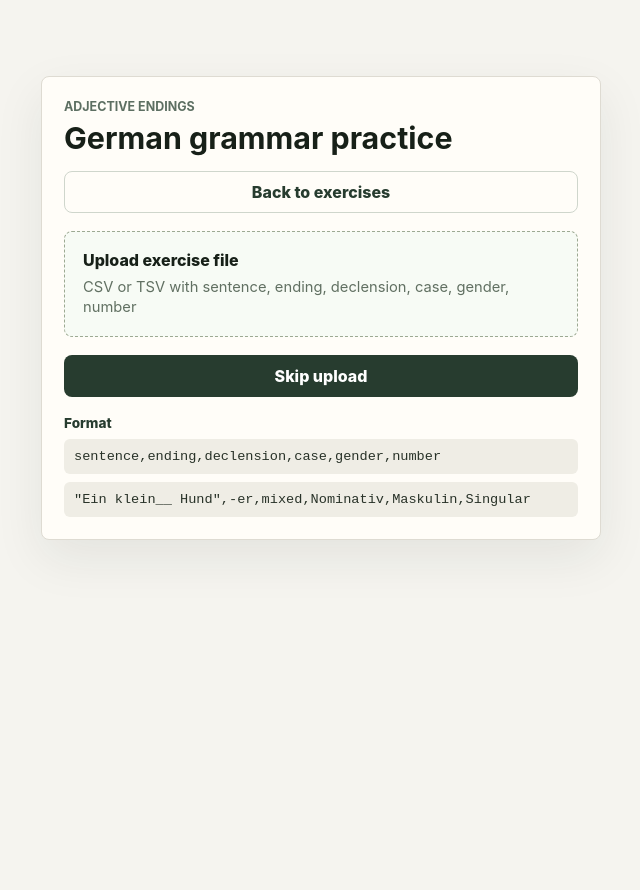
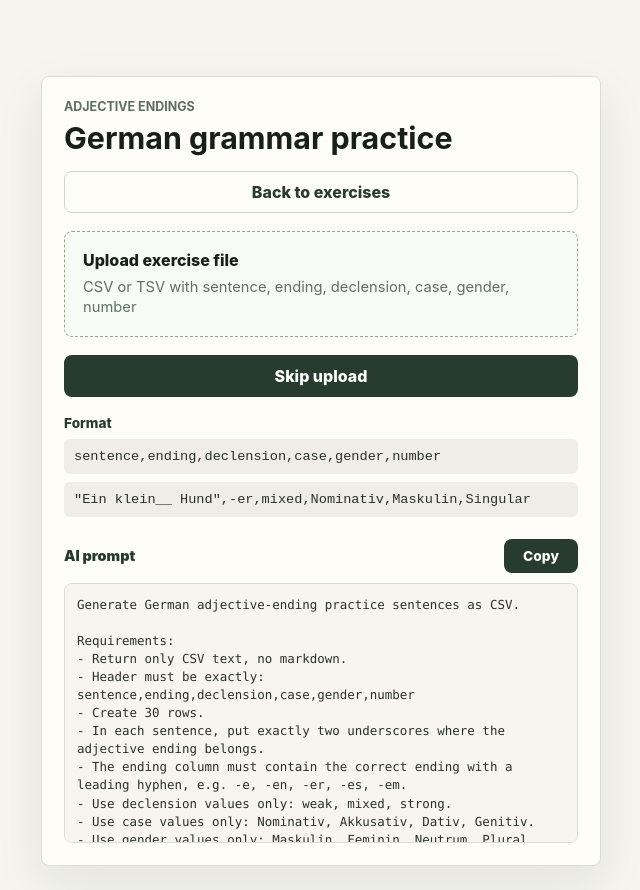
Before and after one commit to arturians/german-exercises, a React (Vite) app: page / in a window 1280 px wide. Both pictures are taken after a click on the button 640 px from the left and 224 px from the top of the page. Shown: the whole page, without its empty margins (319-959 px from the left). Before the commit the page ends 800 px from the top, so only its background shows below. Built offline with nearby package versions, Linux system fonts and the light colour scheme.

Commit message:
Add exercise generation prompt helper

```diff
--- a/src/exercises/adjective-endings/AdjectiveEndingsExercise.tsx
+++ b/src/exercises/adjective-endings/AdjectiveEndingsExercise.tsx
@@ -22,6 +22,24 @@ import { AdjectiveEndingExercise, DeclensionType, Feedback, Gender, GrammarCase
 type AdjectiveEndingsExerciseProps = {
   onBack: () => void;
 };
+
+const AI_GENERATION_PROMPT = `Generate German adjective-ending practice sentences as CSV.
+
+Requirements:
+- Return only CSV text, no markdown.
+- Header must be exactly: sentence,ending,declension,case,gender,number
+- Create 30 rows.
+- In each sentence, put exactly two underscores where the adjective ending belongs.
+- The ending column must contain the correct ending with a leading hyphen, e.g. -e, -en, -er, -es, -em.
+- Use declension values only: weak, mixed, strong.
+- Use case values only: Nominativ, Akkusativ, Dativ, Genitiv.
+- Use gender values only: Maskulin, Feminin, Neutrum, Plural.
+- Use number values only: Singular, Plural.
+- Cover all declension types, all cases, all genders, and plural.
+- Keep sentences natural, short, and suitable for A2-B1 German learners.
+
+Example:
+"Ein klein__ Hund wartet.",-er,mixed,Nominativ,Maskulin,Singular`;
 
 function renderSentence(sentence: string, gap: ReactNode) {
   const [before, after] = sentence.split('__');
@@ -78,6 +96,7 @@ export function AdjectiveEndingsExercise({ onBack }: AdjectiveEndingsExercisePro
   const [feedback, setFeedback] = useState<Feedback>('idle');
   const [error, setError] = useState('');
   const [fileName, setFileName] = useState('');
+  const [copyStatus, setCopyStatus] = useState('');
   const fileInputRef = useRef<HTMLInputElement>(null);
   const answerInputRef = useRef<HTMLInputElement>(null);
 
@@ -163,6 +182,17 @@ export function AdjectiveEndingsExercise({ onBack }: AdjectiveEndingsExercisePro
     resetQuiz(SAMPLE_EXERCISES, '');
   }
 
+  async function copyPrompt() {
+    try {
+      await navigator.clipboard.writeText(AI_GENERATION_PROMPT);
+      setCopyStatus('Copied');
+    } catch {
+      setCopyStatus('Copy failed');
+    }
+
+    window.setTimeout(() => setCopyStatus(''), 1800);
+  }
+
   if (!isSetupComplete) {
     return (
       <section className="setup-screen" aria-label="Exercise setup">
@@ -202,6 +232,16 @@ export function AdjectiveEndingsExercise({ onBack }: AdjectiveEndingsExercisePro
             <code>sentence,ending,declension,case,gender,number</code>
             <code>"Ein klein__ Hund",-er,mixed,Nominativ,Maskulin,Singular</code>
           </div>
+
+          <section className="prompt-helper" aria-label="AI prompt helper">
+            <header className="prompt-helper-header">
+              <span>AI prompt</span>
+              <button type="button" onClick={copyPrompt}>
+                {copyStatus || 'Copy'}
+              </button>
+            </header>
+            <pre>{AI_GENERATION_PROMPT}</pre>
+          </section>
         </div>
       </section>
     );
--- a/src/exercises/adjective-endings/adjective-endings.css
+++ b/src/exercises/adjective-endings/adjective-endings.css
@@ -120,6 +120,50 @@
   background: #efede5;
   color: #283228;
   white-space: nowrap;
+}
+
+.prompt-helper {
+  display: grid;
+  gap: 10px;
+  padding-top: 4px;
+}
+
+.prompt-helper-header {
+  display: flex;
+  align-items: center;
+  justify-content: space-between;
+  gap: 12px;
+}
+
+.prompt-helper-header span {
+  color: #273c2f;
+  font-size: 0.9rem;
+  font-weight: 900;
+}
+
+.prompt-helper-header button {
+  min-width: 74px;
+  height: 34px;
+  border-radius: 8px;
+  background: #273c2f;
+  color: #fff;
+  font-size: 0.86rem;
+  font-weight: 800;
+}
+
+.prompt-helper pre {
+  max-height: 260px;
+  margin: 0;
+  overflow: auto;
+  padding: 12px;
+  border: 1px solid #dedbd2;
+  border-radius: 8px;
+  background: #f7f5ee;
+  color: #283228;
+  font-family: ui-monospace, SFMono-Regular, Menlo, Monaco, Consolas, "Liberation Mono", monospace;
+  font-size: 0.78rem;
+  line-height: 1.45;
+  white-space: pre-wrap;
 }
 
 .practice-header {
```
